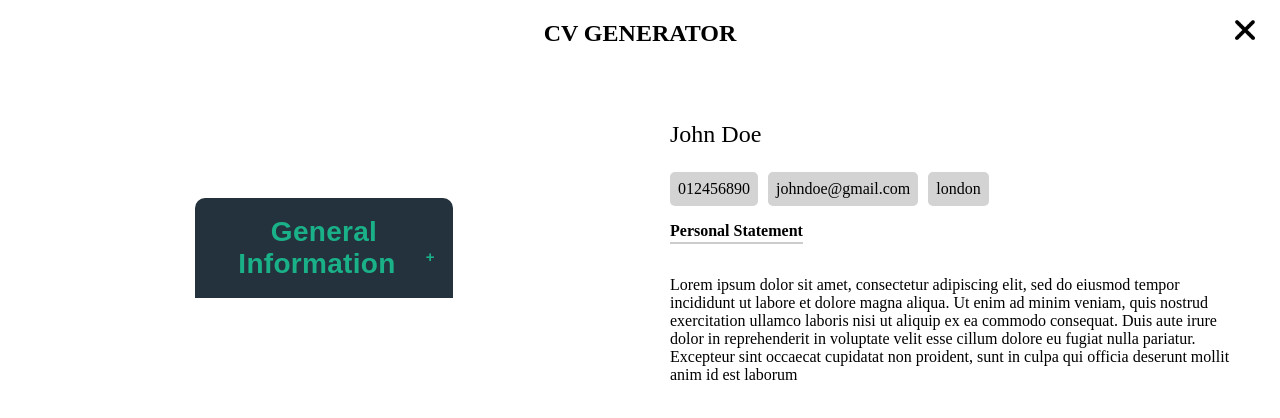
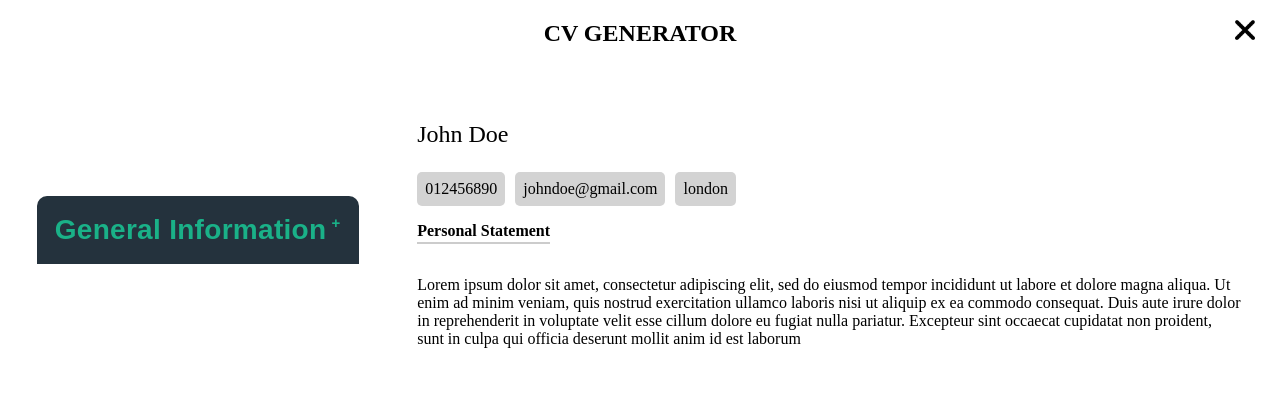
Before and after one commit to Simba-Ndewere/cv-application, a React (Vite) app: page / in a window 1280 px wide. Shown: the top 418 px of the page. Built offline with nearby package versions, Linux system fonts and the light colour scheme.

Commit message:
split desktop view 30/70 for cv input and cv output

```diff
--- a/src/styles/App.css
+++ b/src/styles/App.css
@@ -38,11 +38,11 @@
     }
 
     .nav-bar {
-        width: 50%;
+        width: 30%;
     }
 
     .generalInformation {
-        width: 50%;
+        width: 70%;
         padding: 30px;
     }
 
@@ -59,4 +59,5 @@
         display: flex;
         justify-content: center;
     }
+
 }
--- a/src/styles/GeneralInformation.css
+++ b/src/styles/GeneralInformation.css
@@ -30,7 +30,6 @@
     border-radius: 0 0 10px 10px;
     position: relative;
 }
-
 
 .form-group {
     display: flex;
@@ -116,3 +115,17 @@ textarea {
 .active:after {
     content: "-";
 }
+
+@media (min-width: 1000px) {
+    .general {
+        width: 100%;
+    }
+
+    .generalContainer {
+        width: 100%;
+    }
+
+    .collapsible {
+        width: 100%;
+    }
+}
```
